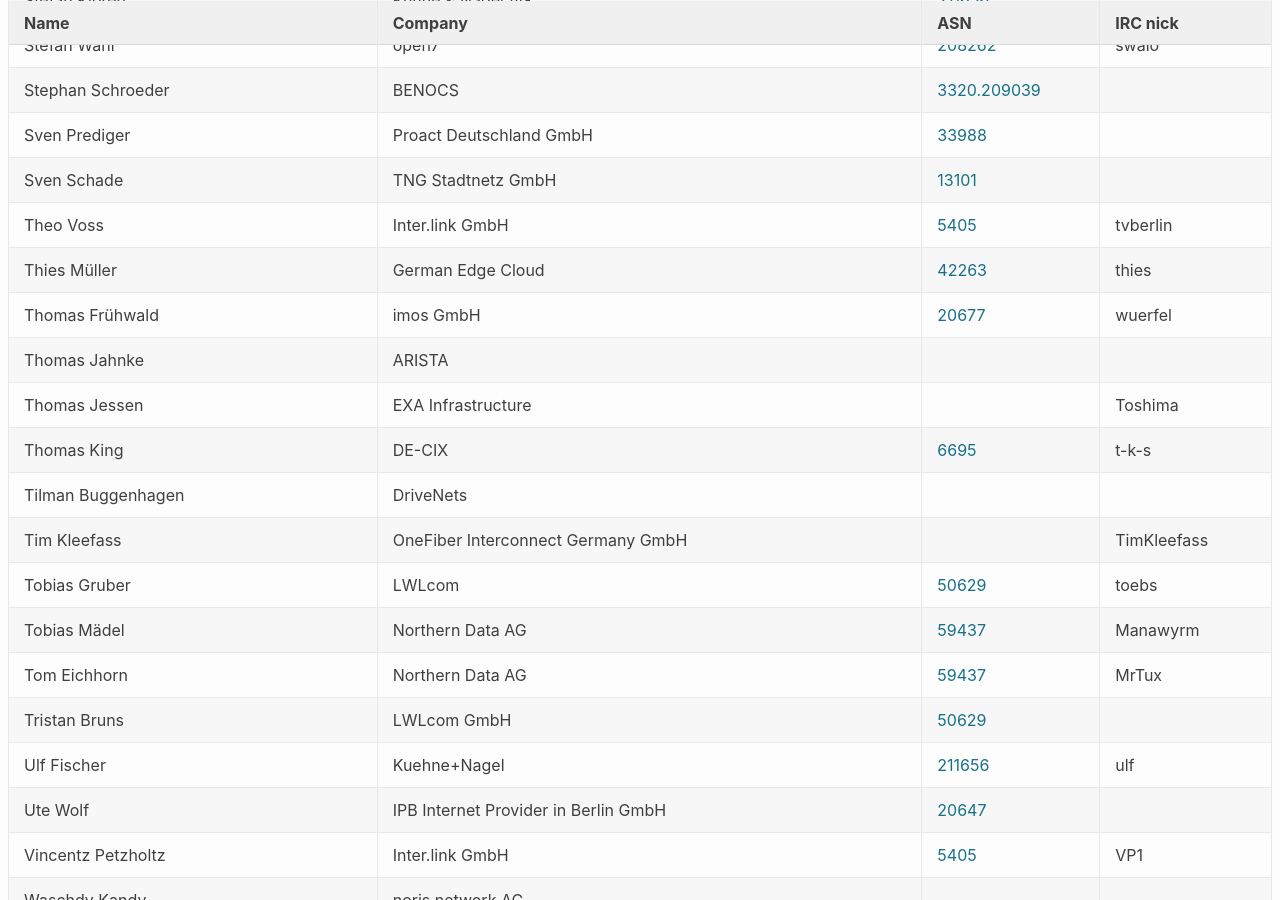
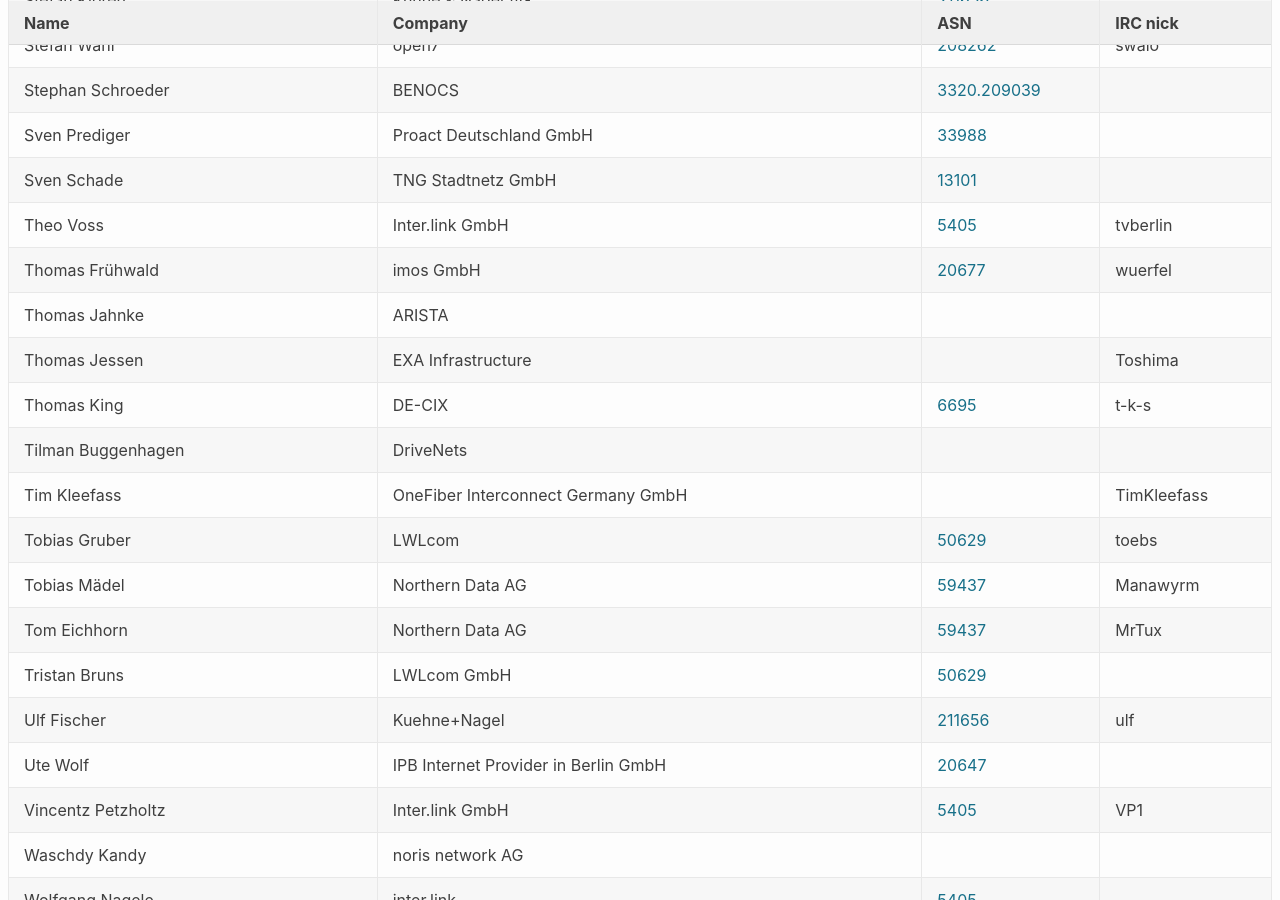
Before and after one commit to denog/pretix-attendeelist, a Jekyll site: the page built from denog14/index.md, in a window 1280 px wide and 900 px high, scrolled down 5104 px. Built offline with Jekyll 4.4.1, drawn with Linux system fonts in a browser that asks for light colours.

Commit message:
Latest data: Thu Sep 29 21:33:29 UTC 2022

```diff
--- a/_data/attendees_denog14_onsite.json
+++ b/_data/attendees_denog14_onsite.json
@@ -690,12 +690,6 @@
     "asn": "5405"
   },
   {
-    "name": "Thies Müller",
-    "company": "German Edge Cloud",
-    "irc": "thies",
-    "asn": "42263"
-  },
-  {
     "name": "Thomas Frühwald",
     "company": "imos GmbH",
     "irc": "wuerfel",
```
